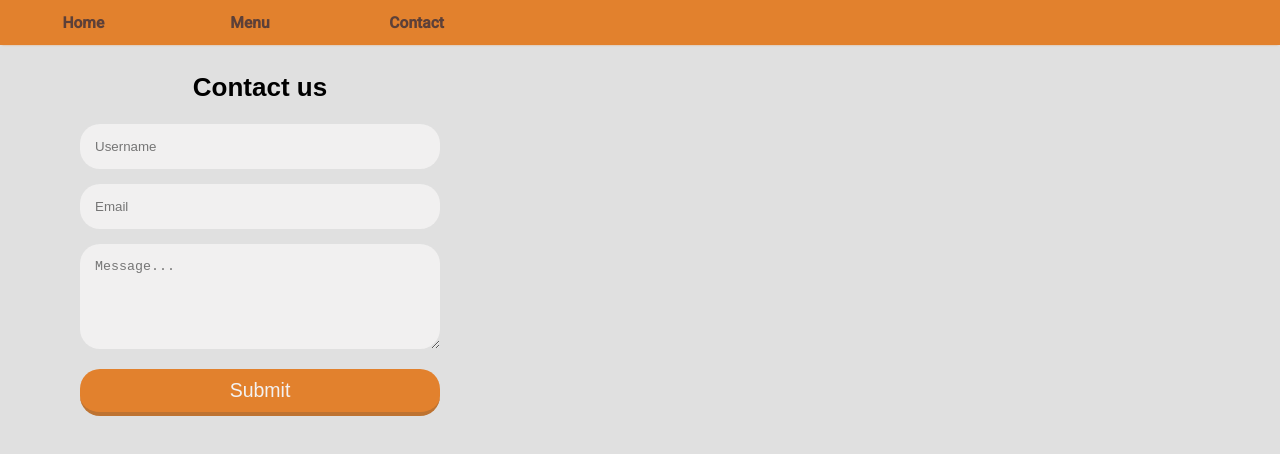
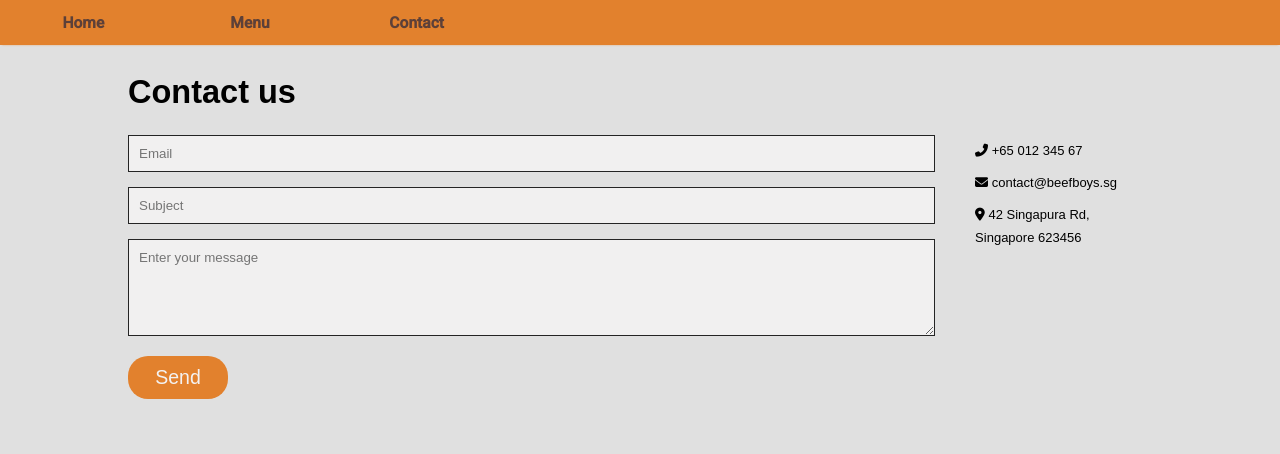
Before and after one commit to Samuelisch/restaurant-page, a website built with webpack: page src/index.html in a window 1280 px wide. Both pictures are taken after a click on the button "Contact". Built offline with nearby package versions, Linux system fonts and the light colour scheme.

Commit message:
styled homepage and contact page, added contact details for restaurant in contact tab. downloaded npm css-minimizer

```diff
--- a/package.json
+++ b/package.json
@@ -21,6 +21,7 @@
   "homepage": "https://github.com/samuelisch/restaurant-page#readme",
   "devDependencies": {
     "css-loader": "^5.2.6",
+    "css-minimizer-webpack-plugin": "^3.0.2",
     "html-webpack-plugin": "^5.3.2",
     "style-loader": "^3.1.0",
     "webpack": "^5.44.0",
--- a/src/index.html
+++ b/src/index.html
@@ -7,6 +7,7 @@
     <link rel="preconnect" href="https://fonts.googleapis.com">
     <link rel="preconnect" href="https://fonts.gstatic.com" crossorigin>
     <link href="https://fonts.googleapis.com/css2?family=Roboto:wght@400;500&display=swap" rel="stylesheet">
+    <script src="https://kit.fontawesome.com/54614d917d.js" crossorigin="anonymous"></script>
 </head>
 
   <body>
--- a/src/modules.js
+++ b/src/modules.js
@@ -1,5 +1,5 @@
 //import background images here
-import loadImage from './images/default.png';
+import logo from './images/logo.png';
 import calamari from './images/calamari.jpg';
 import pudding from './images/pudding.jpg';
 import roastBeef from './images/roast-beef.jpg';
@@ -14,12 +14,17 @@ const loadHomePage = () => {
     container.innerHTML = '';
 
     //create new variable that initialises a new image
-    const sideLogo = new Image();
-    sideLogo.className = 'main-image';
-    sideLogo.src = loadImage; //style image in css file - limit size
+    const wrapper = document.createElement('div');
+    wrapper.className = 'wrapper';
+
+    wrapper.innerHTML = `
+        <div class="logo">
+            <img src="${logo}" />
+        </div>
+    `
 
     //append company image to mainContent
-    container.appendChild(sideLogo);
+    container.appendChild(wrapper);
 };
 
 const loadMenuPage = () => {
@@ -200,23 +205,53 @@ const loadContactPage = () => {
     //clear container of elements
     container.innerHTML = '';
 
+    //create wrapper for page
+    const wrapper = document.createElement('div');
+    wrapper.className = 'contact-wrapper';
+
+    const secWrapper = document.createElement('div');
+    secWrapper.className = 'contact-form-wrapper'
+
+    wrapper.innerHTML = `
+        <h1 class="contact-title">Contact us</h1>
+    `
+
     //create contents of contactPage and append to container
     const contactForm = document.createElement('form');
     contactForm.id = 'contact';
 
     contactForm.innerHTML = `
         <div class="form-inner">
-            <h1 class="contact-title">Contact us</h1>
 
-            <input type="text" placeholder="Username" />
-            <input type="email" placeholder="Email" />
-            <textarea placeholder="Message..." rows="5"></textarea>
-
-            <button type="submit" href="/">Submit</button>
+            <input type="text" placeholder="Email" />
+            <input type="email" placeholder="Subject" />
+            <textarea placeholder="Enter your message" rows="5"></textarea>
+            <button type="submit" href="/">Send</button>
         </div>
     `;
 
-    container.appendChild(contactForm);
+    const contactDetails = document.createElement('div');
+    contactDetails.className = 'contact-details';
+
+    contactDetails.innerHTML = `
+        <div class="details">
+            <i class="fas fa-phone-alt"></i>
+            <span>+65 012 345 67</span>
+        </div>
+        <div class="details">
+            <i class="fas fa-envelope"></i>
+            <span>contact@beefboys.sg</span>
+        </div>
+        <div class="details">
+            <i class="fas fa-map-marker-alt"></i>
+            <span>42 Singapura Rd, Singapore 623456</span>
+        </div>
+    `
+
+    secWrapper.appendChild(contactForm);
+    secWrapper.appendChild(contactDetails);
+    wrapper.appendChild(secWrapper);
+    container.appendChild(wrapper);
 }
 
 //named export for each module
--- a/src/style.css
+++ b/src/style.css
@@ -57,11 +57,11 @@ body {
 	font-family: 'Roboto', sans-serif;
 	font-size: 1.2rem;
 	font-weight: bold;
-	transition: font-size 0.2s linear;
+	transition: color 0.2s linear;
 }
 
 .tab:hover {
-	font-size: 110%;
+	color: rgb(241, 241, 241);
 }
 
 .module-container {
@@ -69,8 +69,25 @@ body {
 }
 
 /* Homepage */
-.main-image {
+.wrapper {
+	background: url('./images/satay.jpg') no-repeat center center fixed;
+	-webkit-background-size: cover;
+	-moz-background-size: cover;
+	-o-background-size: cover;
+	background-size: cover;
+	height: 100vh;
+	overflow-y: hidden;
+}
+
+.logo {
 	width: 100%;
+	margin: 0 auto;
+}
+
+.logo img {
+	margin-top: 30px;
+	width: 100%;
+	background: rgba(224, 224, 224, 0.8);
 }
 
 /* Menu page */
@@ -113,13 +130,21 @@ body {
 }
 
 /* Contact page */
+.contact-wrapper {
+	margin: 20px 10%;
+}
+
+.contact-wrapper h1 {
+	text-align: left;
+	font-size: 2.5rem;
+}
+
 #contact {
 	width: 100%;
 }
 
 .form-inner {
-	max-width: 360px;
-	padding: 20px 80px;
+	width: 100%;
 	display: flex;
 	flex-direction: column;
 }
@@ -129,26 +154,42 @@ body {
 	text-align: center;
 }
 
-.form-inner > * {
-	border-radius: 20px;
-}
-
 .form-inner input,
 .form-inner textarea {
 	margin-top: 15px;
-	padding: 15px;
-	border: none;
+	padding: 10px;
+	border: 1px solid rgb(36, 36, 36);
 	background: rgba(243, 242, 242, 0.9);
+	font-family: Arial, Helvetica, sans-serif;
 }
 
 .form-inner button {
 	padding: 10px;
+	width: 100px;
 	margin-top: 20px;
 	border: none;
-	border-bottom: 4px solid rgb(190, 115, 49);
+	border-radius: 20px;
 	background:rgb(226, 129, 45);
 	color: rgb(243, 242, 242);
 	font-size: 1.5rem;
+}
+
+.form-inner button:hover {
+	background: rgb(248, 125, 18);
+}
+
+.form-inner button:active {
+	background: rgb(226, 129, 45);
+}
+
+.contact-details {
+	margin-top: 10px;
+	display: flex;
+	flex-direction: column;
+}
+
+.details {
+	padding-top: 10px;
 }
 
 /* Media queries */
@@ -161,6 +202,15 @@ body {
 @media (min-width: 768px) { /* laptops / ipad pros */
 	#nav-bar {
 		width: 500px;
+	}
+
+	#contact {
+		margin-right: 40px;
+	}
+
+	.contact-form-wrapper {
+		display: flex;
+		align-items: flex-start;
 	}
 }
 
```
Also changed, not shown: dist/6ff6a7c46053901644de.png (deleted), dist/999bc56a766d27aff312.png (added), dist/index.html, dist/main.js, src/images/default.png (deleted), src/images/logo.png (added), 3 other files.
